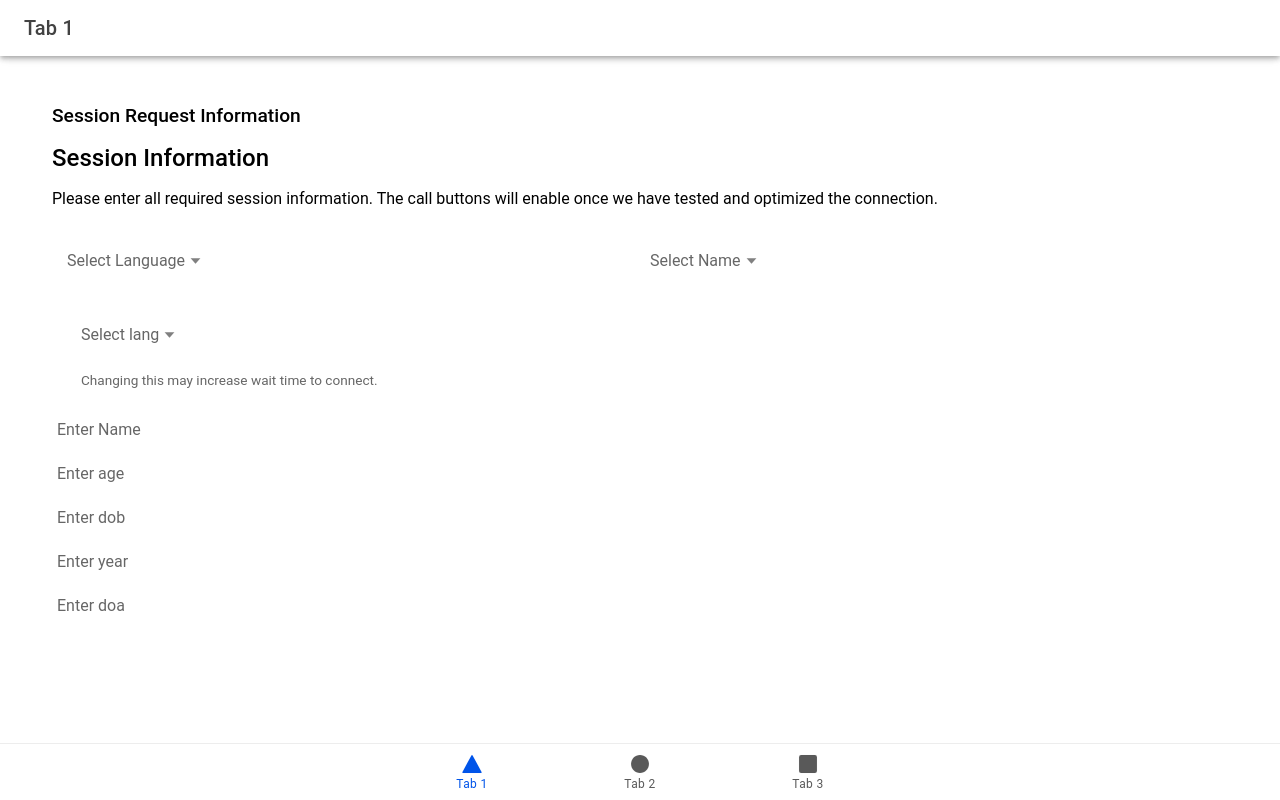
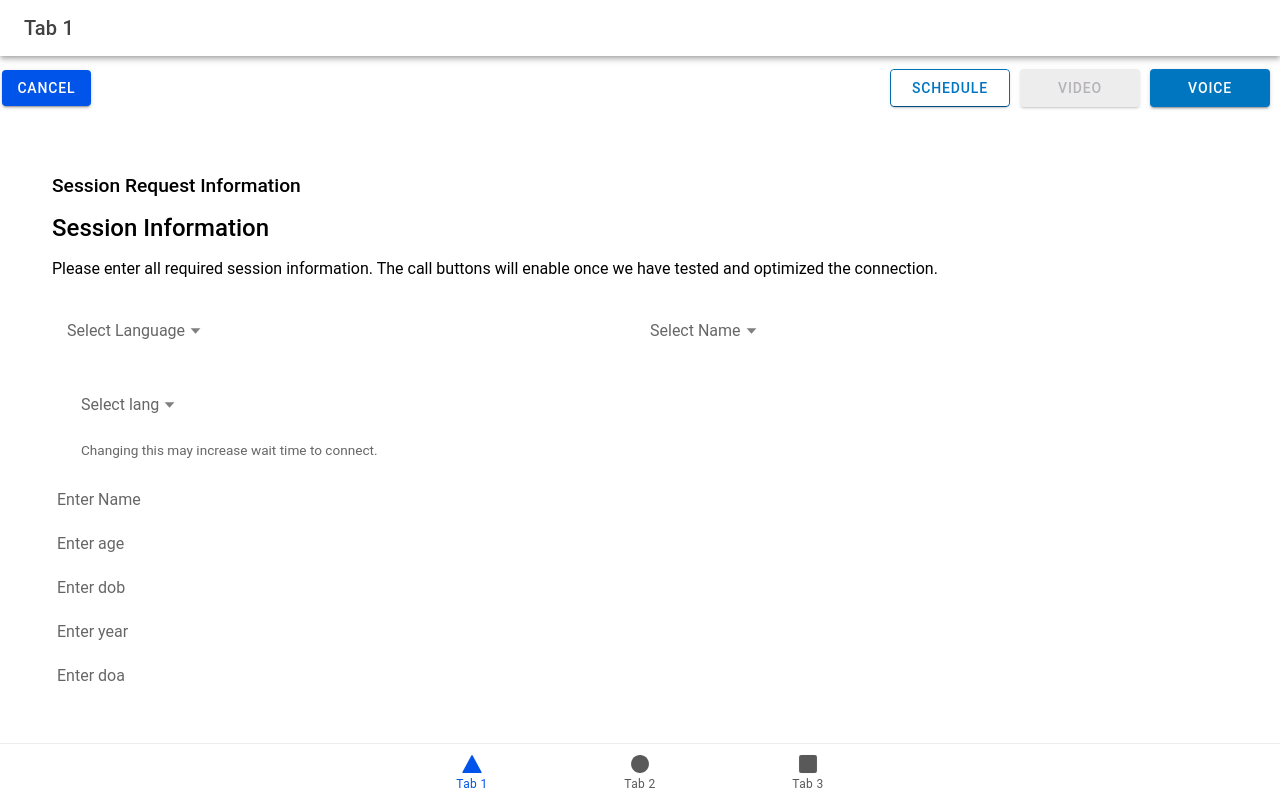
Before and after one commit to Mayuriparopate/ionic-react-settings, a React (Vite) app: page /tab1 in a window 1280 px wide. Built offline with nearby package versions, Linux system fonts and the light colour scheme.

Commit message:
added session request toolbar

```diff
--- a/src/Layout/SessionRequesetInfoTake.tsx
+++ b/src/Layout/SessionRequesetInfoTake.tsx
@@ -11,6 +11,7 @@ import {
 } from "@ionic/react";
 import { useState } from "react";
 import styled from "styled-components";
+import SessionRequestToolbar from "./SessionRequestToolbar";
 
 const StyledNexusSelectWrapper = styled.div`
   background-color: rgba(255, 255, 255, 0.8);
@@ -116,6 +117,8 @@ export function SessionRequestInfoIntake(props: SessionRequestInfoIntakeProps) {
 
   return (
     <>
+      <SessionRequestToolbar />
+
       <Container>
         <SessionHeader>
           <IonLabel>
@@ -224,7 +227,6 @@ export function SessionRequestInfoIntake(props: SessionRequestInfoIntakeProps) {
               placeholder="Enter last name"
               className="custom-input"
             ></IonInput>
-
           </IonCol>
         </IonGrid>
       </Container>
--- /dev/null
+++ b/src/Layout/SessionRequestToolbar.tsx
@@ -0,0 +1,86 @@
+import { IonButton, IonCol, IonGrid, IonRow } from "@ionic/react";
+import {
+  videocamOffOutline,
+  callOutline,
+  map,
+  calendarOutline,
+} from "ionicons/icons";
+import styled from "styled-components";
+
+type SessionRequestToolbarProps = {
+  onCloseButtonClicked?: () => void;
+};
+
+const ToolbarContainer = styled(IonGrid)`
+  padding: 10px 10px 16px 0px;
+  background: transparent;
+  l̥ .back-button {
+    --padding-start: 0px !important;
+  }
+`;
+
+const ActionButtonsCol = styled(IonCol)`
+  display: flex;
+  justify-content: flex-end;
+  gap: 10px;
+
+  ion-button {
+    margin: 0;
+  }
+
+  .schedule-btn {
+    --background: white;
+    --color: #0076c0;
+    border: 1px solid #0076c0;
+    border-radius: 4px;
+  }
+
+  .video-btn {
+    --background: #dddcde;
+    --color: #6d6972;
+  }
+
+  .voice-btn {
+    --background: #0076c0;
+    --color: white;
+  }
+
+  .ion-hide-sm-down {
+    display: none;
+  }
+
+  @media (min-width: 576px) {
+    .ion-hide-sm-down {
+      display: inline;
+    }
+
+    ion-button {
+      min-width: 120px;
+    }
+  }
+`;
+
+export default function SessionRequestToolbar(
+  props: SessionRequestToolbarProps
+) {
+  return (
+    <ToolbarContainer className="ion-no-padding">
+      <IonRow className="ion-align-items-center">
+        <IonCol size="auto">
+          <IonButton className="back-button">cancel</IonButton>
+        </IonCol>
+        <ActionButtonsCol>
+          {/* Commented map button as it is not showing in toolbar as per the figma. We need to show map button next to the native language. */}
+          {/* <SessionRequestButton icon={map} className="schedule-btn">
+                        Map
+                    </SessionRequestButton> */}
+          <IonButton className="schedule-btn">Schedule</IonButton>
+          <IonButton className="video-btn" disabled>
+            Video
+          </IonButton>
+          <IonButton className="voice-btn">Voice</IonButton>
+        </ActionButtonsCol>
+      </IonRow>
+    </ToolbarContainer>
+  );
+}
```
Lines whose indentation alone changed are shown as unchanged.
